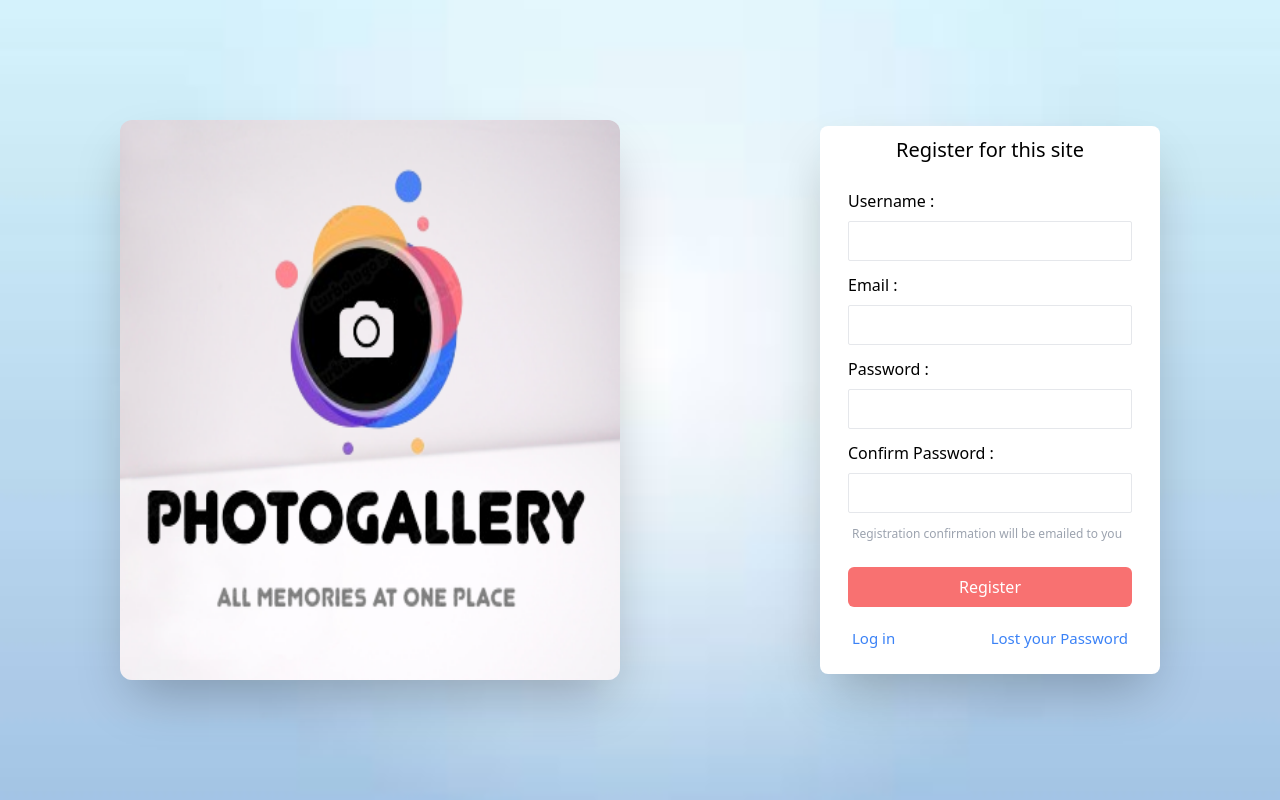
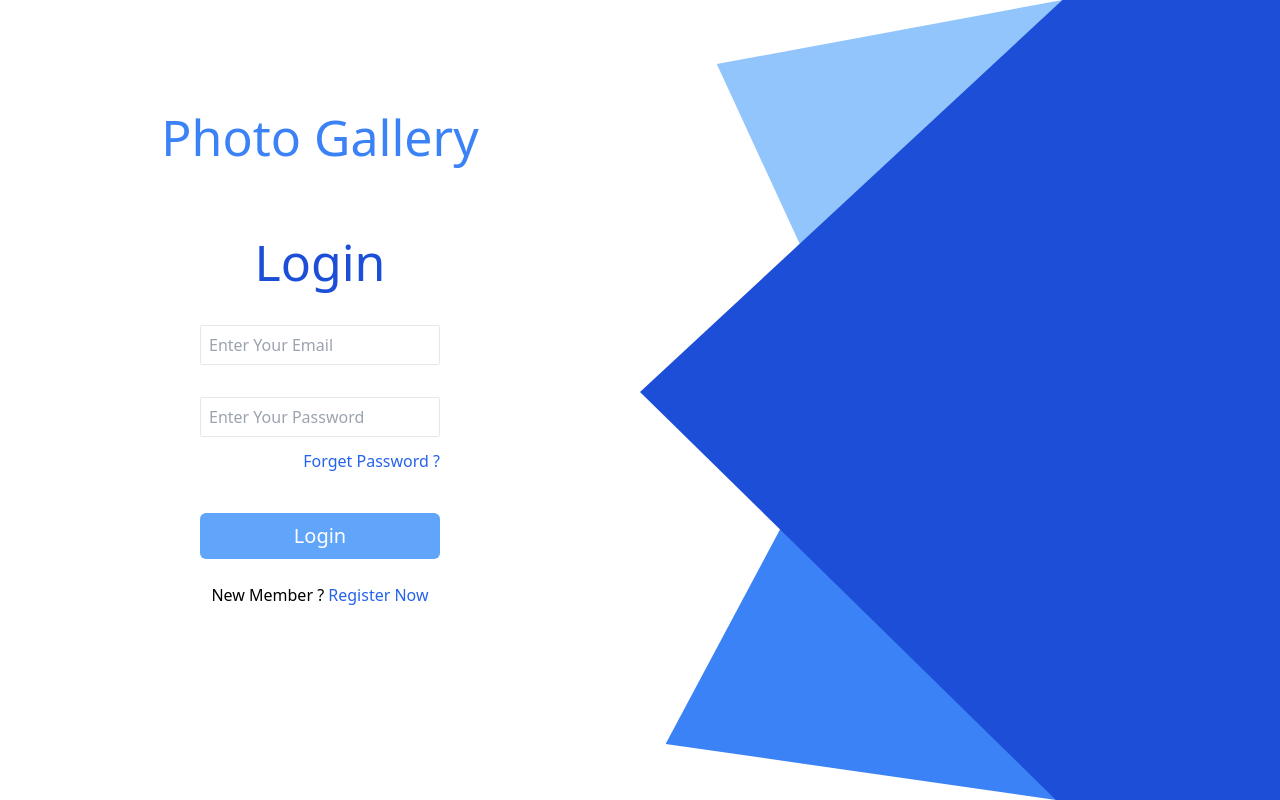
Before and after one commit to AkshatG106/photo-gallery, a React (Create React App) app: page / in a window 1280 px wide. Built offline with nearby package versions, Linux system fonts and the light colour scheme.

Commit message:
5th commit

```diff
--- a/src/App.js
+++ b/src/App.js
@@ -1,10 +1,12 @@
 import './App.css';
-import Register from './component/registration/Register';
+import Login from './component/registration/Login';
+// import Register from './component/registration/Register';
 
 function App() {
   return (
     <div>
-      <Register />
+      {/* <Register /> */}
+      <Login />
     </div>
   );
 }
--- a/src/component/registration/Login.js
+++ b/src/component/registration/Login.js
@@ -1,9 +1,47 @@
-import React from 'react'
+import React from "react";
 
 const Login = () => {
   return (
-    <div></div>
-  )
-}
+    <div className="w-full h-screen flex">
+      <div className="w-1/2 mt-[100px]">
+        <div className="text-[50px] flex justify-center items-center text-blue-500">Photo Gallery</div>
+        <div className="text-[50px] flex justify-center items-center text-blue-700 mt-[50px] mb-[25px]">Login</div>
+        <div className="flex justify-center items-center w-auto px-[200px] h-auto">
+          <form>
+            <input
+              name="email"
+              placeholder="Enter Your Email"
+              type="email"
+              className="border h-[40px] rounded-sm pl-2 w-full"
+            />
+            <input
+              name="password"
+              placeholder="Enter Your Password"
+              type="password"
+              className="border h-[40px] rounded-sm mt-8 pl-2 w-full"
+            />
+            <div className="text-blue-600 mt-3 flex justify-end">Forget Password ?</div>
+            <button className="bg-blue-400 w-full p-2 text-white text-[20px] rounded-md mt-[40px]">Login</button>
+            <div className="mt-6 flex justify-center">New Member ? <span className="text-blue-600">&nbsp;Register Now</span></div>
+          </form>
+        </div>
+      </div>
+      <div className="w-1/2 relative">
+        <div
+          className="bg-blue-700 w-full h-full z-40 absolute"
+          style={{ clipPath: "polygon(66% 0, 100% 0, 100% 50%, 100% 100%, 65% 100%, 0 49%)" }}
+        ></div>
+        <div
+          className="bg-blue-500 w-full h-full z-20 absolute"
+          style={{ clipPath: "polygon(66% 0, 100% 0, 100% 50%, 100% 99%, 65% 100%, 4% 93%)" }}
+        ></div>
+        <div
+          className="bg-blue-300 w-full h-full z-0 absolute"
+          style={{ clipPath: "polygon(66% 0, 100% 0, 100% 50%, 100% 99%, 65% 100%, 12% 8%)" }}
+        ></div>
+      </div>
+    </div>
+  );
+};
 
-export default Login
+export default Login;
--- a/src/index.css
+++ b/src/index.css
@@ -1,3 +1,12 @@
 @tailwind base;
 @tailwind components;
 @tailwind utilities;
+@layer utilities {
+
+    .clip-your-needful-style {
+
+        clip-path: polygon(0 0, 100% 0, 100% 100%, 0 calc(100% - 6vw));
+
+    }
+
+ }
--- a/tailwind.config.js
+++ b/tailwind.config.js
@@ -4,7 +4,11 @@
     "./src/**/*.{js,jsx,ts,tsx}",
   ],
   theme: {
-    extend: {},
+    "extend": {
+      "clipPath": {
+        "myPolygon": "polygon(100% 0, 23% 48%, 100% 100%)"
+      }
+    },
   },
   plugins: [],
 }
```
